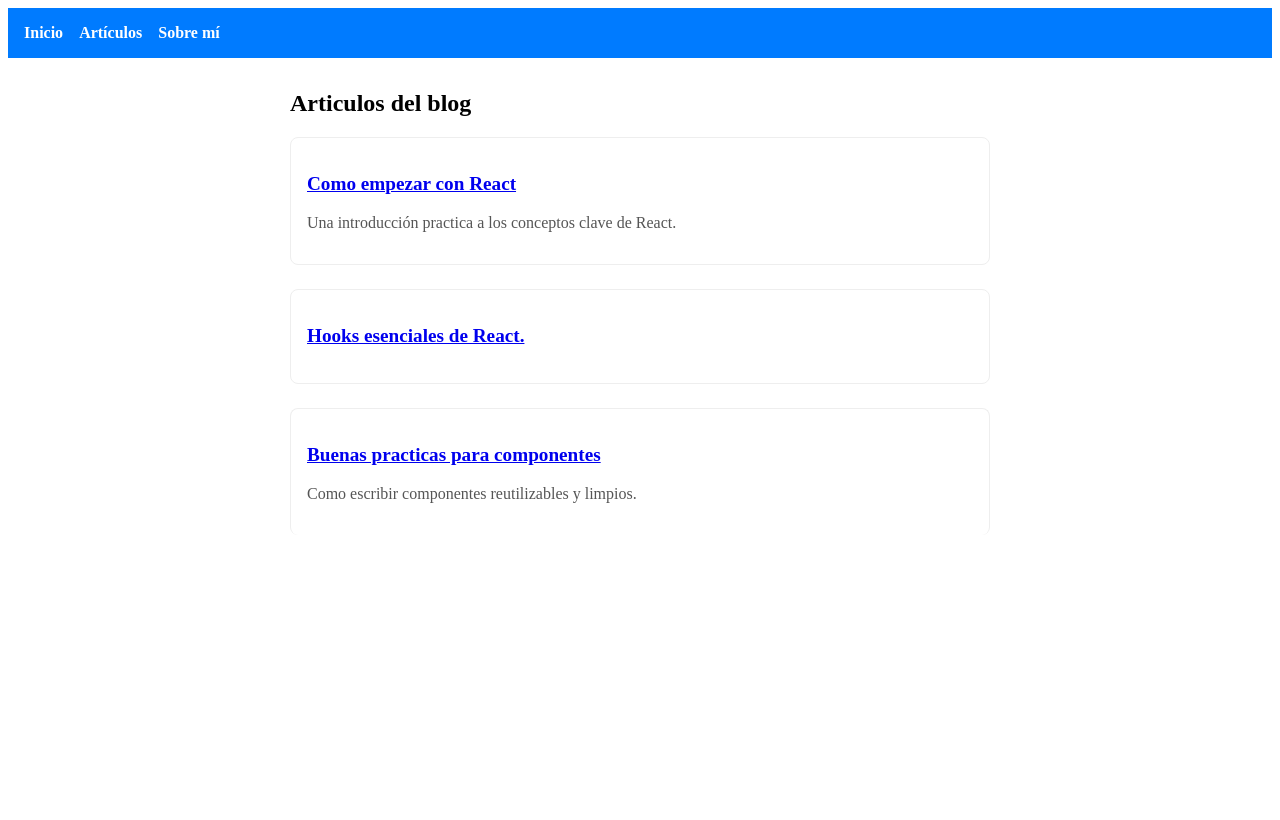
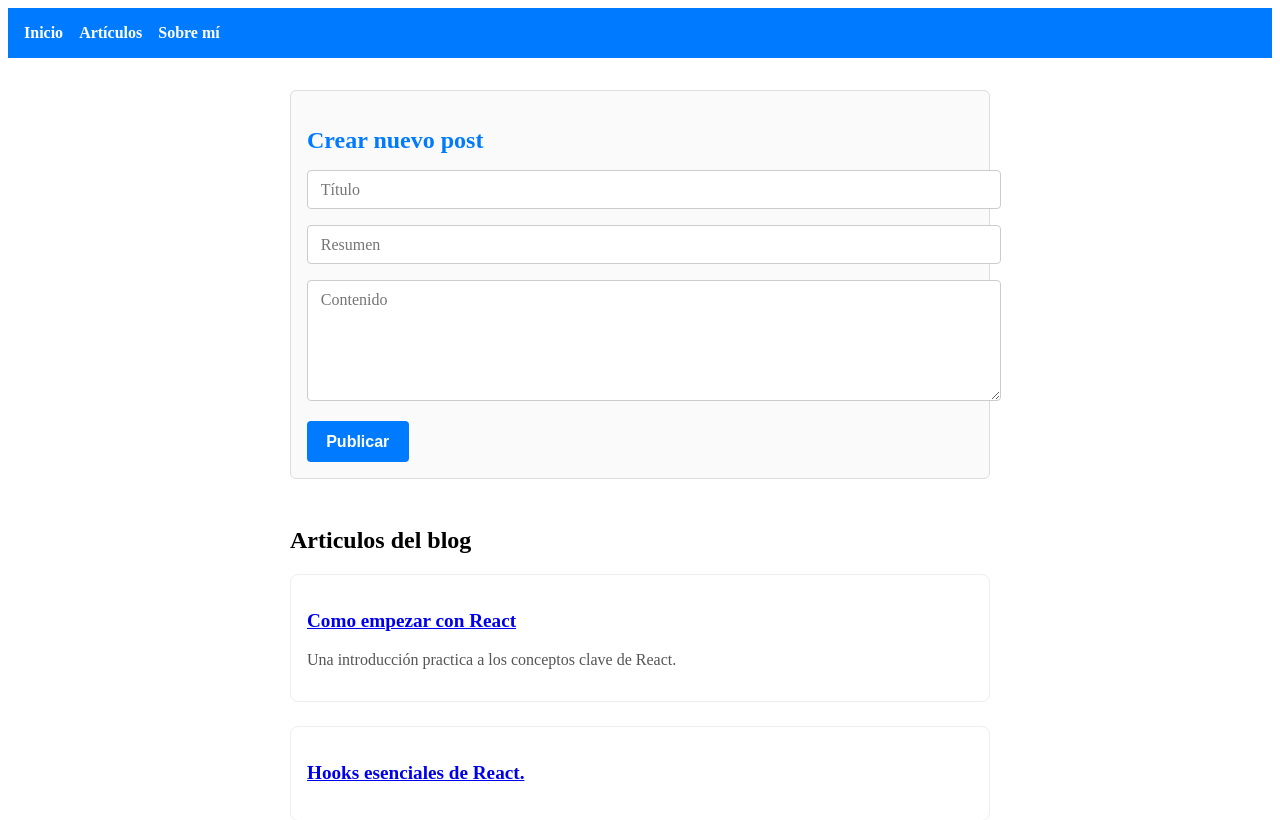
Before and after one commit to cobomaster/Blog, a React (Vite) app: page /posts in a window 1280 px wide. Shown: the top 820 px of the page. Built offline with nearby package versions, Linux system fonts and the light colour scheme.

Commit message:
Historia 7: Crear funcionalidad para añadir nuevos posts al blog

```diff
--- /dev/null
+++ b/src/components/NewPostForm.css
@@ -0,0 +1,51 @@
+.new-post-form {
+  max-width: 700px;
+  margin: 2rem auto 3rem;
+  padding: 1rem;
+  border: 1px solid #ddd;
+  border-radius: 6px;
+  background-color: #fafafa;
+}
+
+.new-post-form h2 {
+  margin-bottom: 1rem;
+  color: #007bff;
+}
+
+.new-post-form input,
+.new-post-form textarea {
+  width: 100%;
+  padding: 0.6rem 0.8rem;
+  margin-bottom: 1rem;
+  border: 1px solid #ccc;
+  border-radius: 4px;
+  font-size: 1rem;
+  font-family: inherit;
+  resize: vertical;
+}
+
+.new-post-form textarea {
+  min-height: 100px;
+}
+
+.new-post-form button {
+  background-color: #007bff;
+  color: white;
+  border: none;
+  padding: 0.7rem 1.2rem;
+  font-size: 1rem;
+  border-radius: 4px;
+  cursor: pointer;
+  font-weight: 600;
+  transition: background-color 0.2s ease;
+}
+
+.new-post-form button:hover {
+  background-color: #0056b3;
+}
+
+.error {
+  color: #d93025;
+  margin-bottom: 1rem;
+  font-weight: 600;
+}
--- /dev/null
+++ b/src/components/NewPostForm.jsx
@@ -0,0 +1,57 @@
+import React, { useState } from 'react';
+import "./NewPostForm.css";
+
+export default function NewPostForm({ onAddPost }){
+    const [title, setTitle] = useState('');
+    const [ summary, setSummary] = useState('');
+    const [content, setContent] = useState('');
+    const [error, setError] = useState('');
+
+    const handleSubmit = (e) => {
+        e.preventDefault();
+
+        if (!title.trim() || !content.trim()){
+            setError ("Titulo y contenido son obligatorios");
+            return;
+        }
+
+        const newPost = {
+            id: Date.now().toString(),
+            title,
+            summary,
+            content,
+        };
+
+        onAddPost(newPost);
+
+        setTitle('');
+        setSummary('');
+        setContent('');
+        setError('');
+    };
+
+    return (
+        <form onSubmit={handleSubmit} className="new-post-form">
+            <h2> Crear nuevo post </h2>
+            {error && <p className="error">{error}</p>}
+            <input
+            type="text"
+            placeholder="Título"
+            value={title}
+            onChange={(e) => setTitle(e.target.value)}
+            />
+            <input
+            type="text"
+            placeholder="Resumen"
+            value={summary}
+            onChange={(e) => setSummary(e.target.value)}
+            />
+            <textarea
+            placeholder="Contenido"
+            value={content}
+            onChange={(e) => setContent(e.target.value)}
+            ></textarea>
+            <button type="submit"> Publicar </button>
+        </form>
+    );
+}
--- a/src/pages/Posts.jsx
+++ b/src/pages/Posts.jsx
@@ -1,18 +1,27 @@
-import posts from '../data/posts';
+import React, { useState } from 'react';
+import initialPosts from '../data/posts'; // Cambiar nombre import
 import { Link } from 'react-router-dom';
+import NewPostForm from '../components/NewPostForm';
 import "./Posts.css";
 
-export default function Posts() {
+export default function Posts() {   // Cambiar nombre función a Posts (mayúscula y distinto)
+    const [posts, setPosts] = useState(initialPosts); // Aquí usas el array importado correctamente
+
+    const handleAddPost = (newPost) => {
+        setPosts([newPost, ...posts]);
+    };
+
     return(
         <div className='posts-container'>
+            <NewPostForm onAddPost={handleAddPost} />
             <h2> Articulos del blog </h2>
             {posts.map((post) => (
                 <div className='post' key={post.id}>
                     <h3 className='post-title'>
                         <Link to={`/posts/${post.id}`}>
-                        {post.title}
+                            {post.title}
                         </Link>
-                        </h3>
+                    </h3>
                     <p className='post-summary'> {post.summary} </p>
                 </div>
             ))}
```
Also changed, not shown: 1 other file (tests, documents, lock files or other folders).
